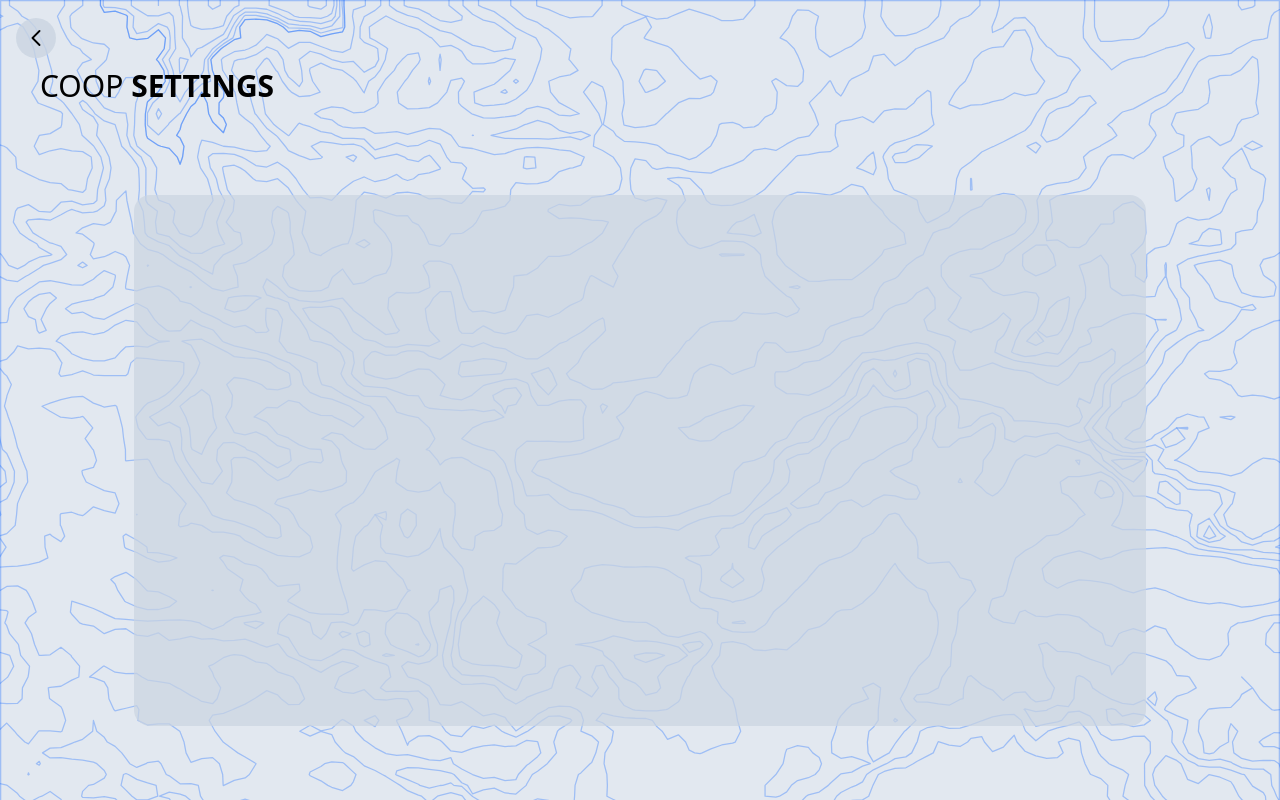
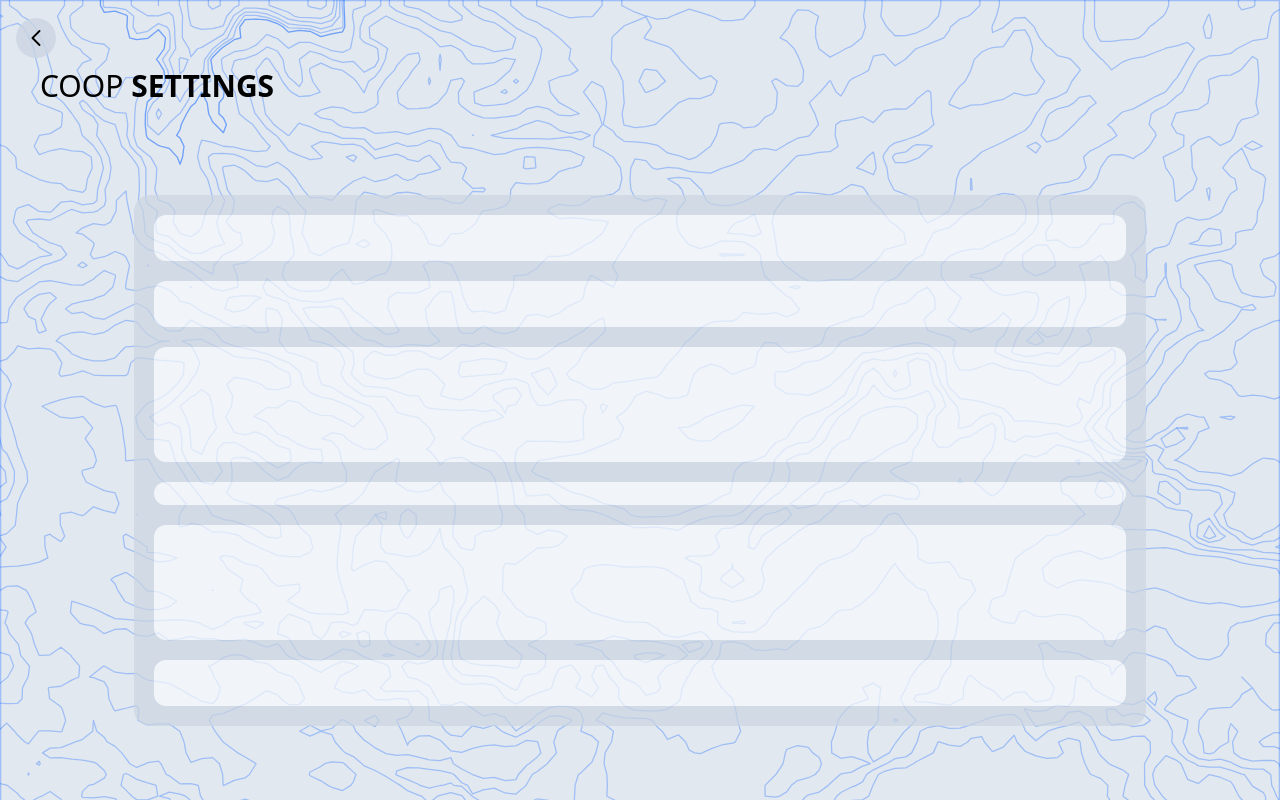
Before and after one commit to ESP32-COOP/ESP32-COOP-DOC, a SvelteKit app in the folder COOP-DOOR-WEB/: page /settings in a window 1280 px wide. Built offline with nearby package versions, Linux system fonts and the light colour scheme.

Commit message:
feat(settings): start layout

```diff
--- a/COOP-DOOR-WEB/src/routes/settings/+page.svelte
+++ b/COOP-DOOR-WEB/src/routes/settings/+page.svelte
@@ -8,7 +8,13 @@
     </div>
 <h1 class="uppercase text-3xl ml-8">coop <span class="font-bold">settings</span></h1>
 <div class="w-full h-full flex items-center justify-center">
-    <div class="rounded-2xl bg-slate-300 opacity-70 w-4/5 h-4/5">
+    <div class="rounded-2xl bg-slate-300 opacity-70 w-4/5 h-4/5 grid grid-cols-1 gap-5 p-5" style="grid-template-rows : 2fr 2fr 5fr 1fr 5fr 2fr ;">
+        <div class="bg-slate-50 rounded-xl"></div>
+        <div class="bg-slate-50 rounded-xl"></div>
+        <div class="bg-slate-50 rounded-xl"></div>
+        <div class="bg-slate-50 rounded-xl"></div>
+        <div class="bg-slate-50 rounded-xl"></div>
+        <div class="bg-slate-50 rounded-xl"></div>
 
     </div>
 </div>
```
